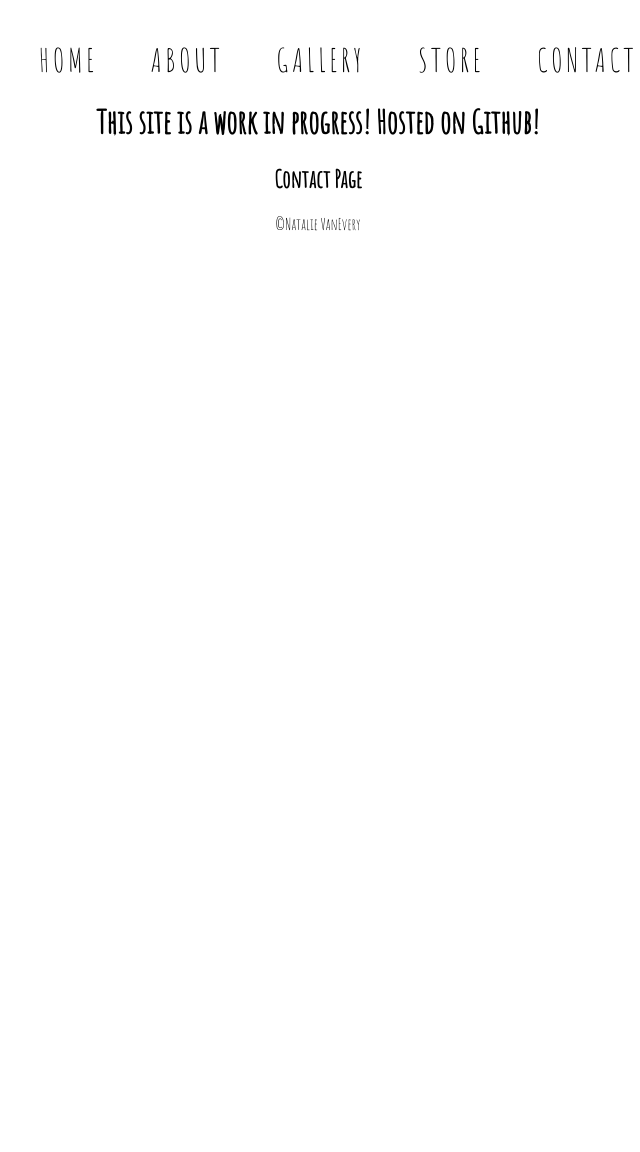
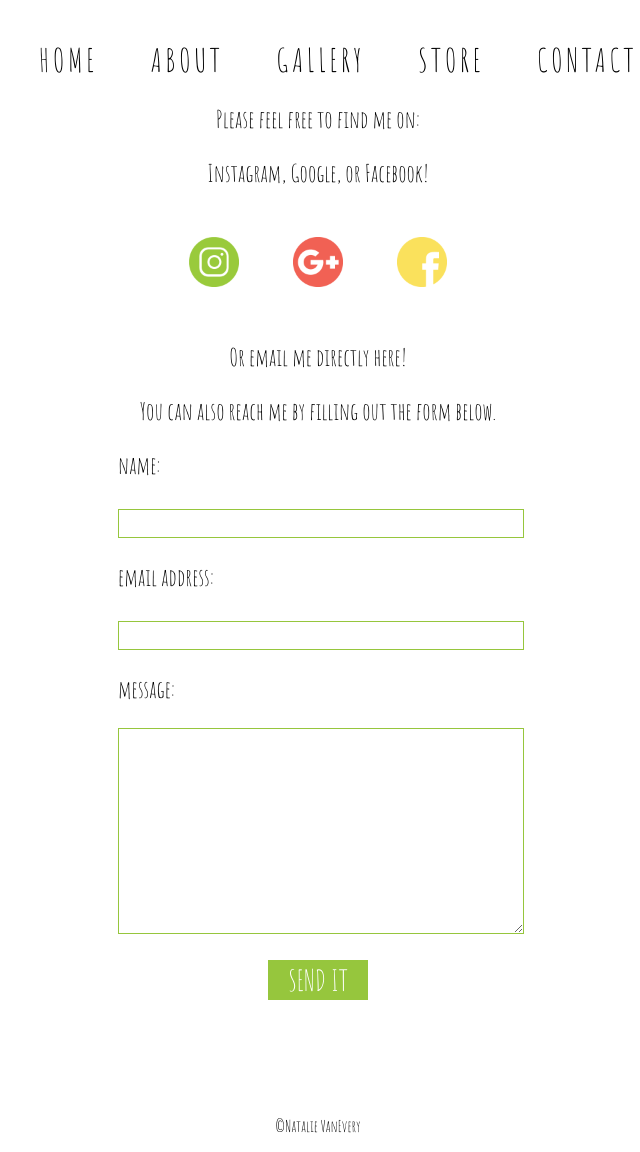
Before and after one commit to NatalieVanEvery/NatalieVanEvery.github.io, a plain HTML site: page contact.html in a window 1280 px wide. Shown: the part 355-1507 px from the top of the page, without its empty margins (322-962 px from the left). Before the commit the page ends 800 px from the top, so only its background shows below. Drawn offline with Linux system fonts and the light colour scheme.

Commit message:
Uploaded all content/ added contact form.

```diff
--- a/contact.html
+++ b/contact.html
@@ -23,8 +23,39 @@
             </header>
         </div>
 
-        <h1>This site is a work in progress! Hosted on Github!</h1>
-        <h2>Contact Page</h2>
+        <div id="form-info">
+            <p>Please feel free to find me on:</p>
+
+            <p><a href="https://www.instagram.com/natvanevery/" target="_blank">Instagram,</a>
+            <a href="https://plus.google.com/u/0/107718477538179844650/about" target="_blank">Google,</a>
+            <a href="https://m.facebook.com/nataliesve" target="_blank">or Facebook!</a></p>
+
+            <a href="https://www.instagram.com/natvanevery/" target="_blank"><img id="media-button" src="images/instagram-button.png" alt="instagram button"/></a>
+
+            <a href="https://plus.google.com/u/0/107718477538179844650/about" target="_blank"><img id="media-button" src="images/google-plus-button.png" alt="google button"/></a>
+
+            <a href="https://m.facebook.com/nataliesve" target="_blank"><img id="media-button" src="images/facebook-button.png" alt="facebook button"/></a>
+
+        <p><a href="mailto:natalievanevery@gmail.com">Or email me directly here!</a></p>
+
+        <p id="form-margin">You can also reach me by filling out the form below.</p>
+
+        <form id="contact-form" action="natalievanevery.github.io/email.php" method="POST">
+	       <div class="row">
+		      <p>name:</p>
+		      <input id="name" class="input" name="name" type="text"/><br/>
+	       </div>
+	       <div class="row">
+		      <p>email address:</p>
+		      <input id="email" class="input" name="email" type="text"/><br/>
+	       </div>
+	       <div class="row">
+		      <p>message:</p>
+		      <textarea id="message" class="input" name="message"></textarea><br/>
+	       </div>
+	       <input id="submit-button" type="submit" name="send it" value="send it"/>
+        </form>
+        </div>
 
         <div class="footer">
             <footer>
--- a/natalievanevery-styleguide.css
+++ b/natalievanevery-styleguide.css
@@ -119,6 +119,63 @@ menu a:active {
     width: 200px;
     padding: 20px;
 }
+#form-info a:link {
+	color: #000;
+	text-decoration: none;
+}
+
+#form-info a:visited {
+	color: #000;
+}
+
+#form-info a:hover {
+	color: #FF6666;
+}
+
+#form-info a:active {
+	color: #000;
+}
+
+#media-button {
+    width: 50px;
+    padding: 25px;
+}
+
+#form-info{
+    font-size: 1.5em;
+}
+
+#contact-form{
+    width: 400px;
+    margin-left: auto;
+    margin-right: auto;
+    text-align: left;
+}
+
+#contact-form input{
+    width: 400px;
+    height: 25px;
+    border: solid .7px #96C63D;
+}
+
+#contact-form textarea{
+    width: 400px;
+    height: 200px;
+    border: solid .7px #96C63D;
+    margin-bottom: 20px;
+}
+
+#contact-form #submit-button{
+    height: 40px;
+    margin-left: 150px;
+    margin-bottom: 100px;
+    width: 100px;
+    font-family: 'Amatic SC', cursive;
+    font-size: 1.2em;
+    text-transform: uppercase;
+    background-color: #96C63D;
+    color: white;
+}
 
 .footer{
     clear: both;
```
Also changed, not shown: images/facebook-button.png (added), images/google-plus-button.png (added), images/instagram-button.png (added).
